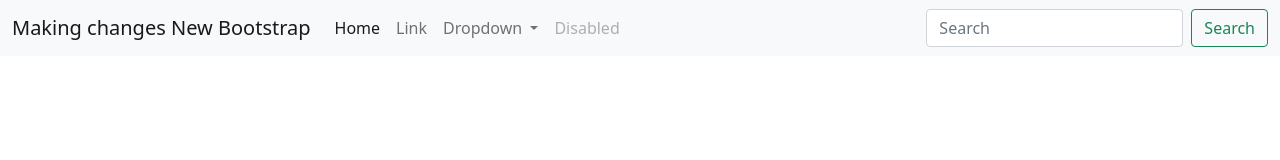
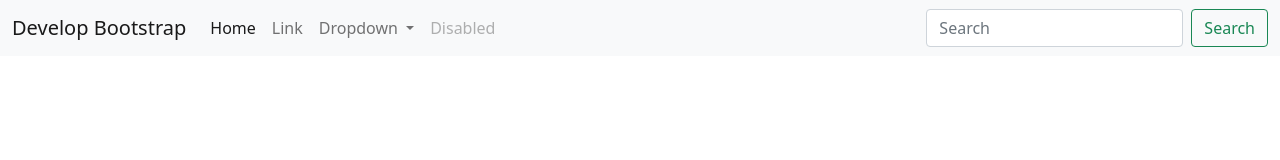
Before and after one commit to BansalAakash/DemoRepo, a plain HTML site: page index.html in a window 1280 px wide. Drawn offline with nearby package versions, Linux system fonts and the light colour scheme.

Commit message:
committed develop

```diff
--- a/index.html
+++ b/index.html
@@ -13,7 +13,7 @@
   <body>
     <nav class="navbar navbar-expand-lg navbar-light bg-light">
       <div class="container-fluid">
-        <a class="navbar-brand" href="#">Making changes New Bootstrap</a>
+        <a class="navbar-brand" href="#">Develop Bootstrap</a>
         <button class="navbar-toggler" type="button" data-bs-toggle="collapse" data-bs-target="#navbarSupportedContent" aria-controls="navbarSupportedContent" aria-expanded="false" aria-label="Toggle navigation">
           <span class="navbar-toggler-icon"></span>
         </button>
```
